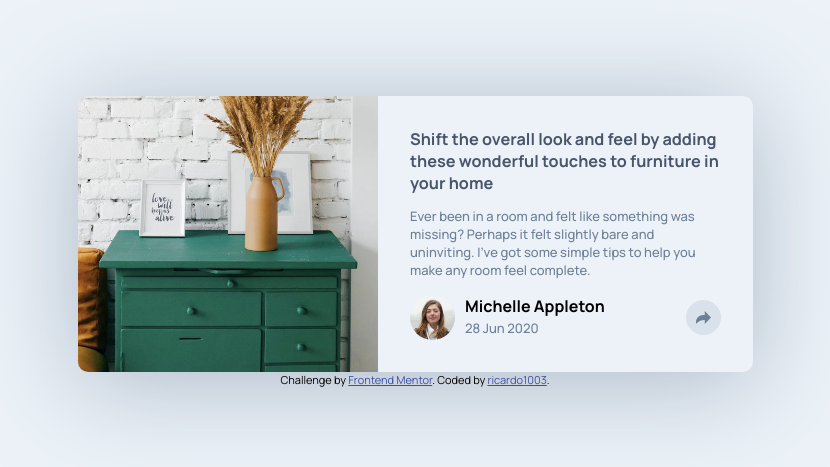
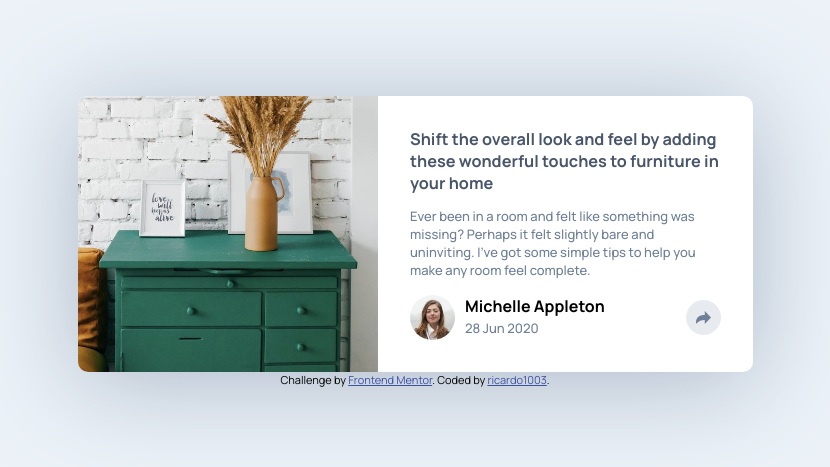
Before and after one commit to ricardo1003/Article-preview-component, a plain HTML site: page index.html in a window 1280 px wide. Shown: the part 159-626 px from the top of the page, without its empty margins (225-1055 px from the left). Drawn offline with Linux system fonts and the light colour scheme.

Commit message:
small fix

```diff
--- a/css/styles.css
+++ b/css/styles.css
@@ -18,7 +18,7 @@ main{
     flex-wrap: wrap;
     box-sizing: border-box;
     border-radius: 10px;
-    background-color: hsl(210, 46%, 95%);
+    background-color: #fff;
     box-shadow: 0 10px 100px hsla(214, 17%, 51%, 50%);
 
     -webkit-border-radius: 10px;
```
